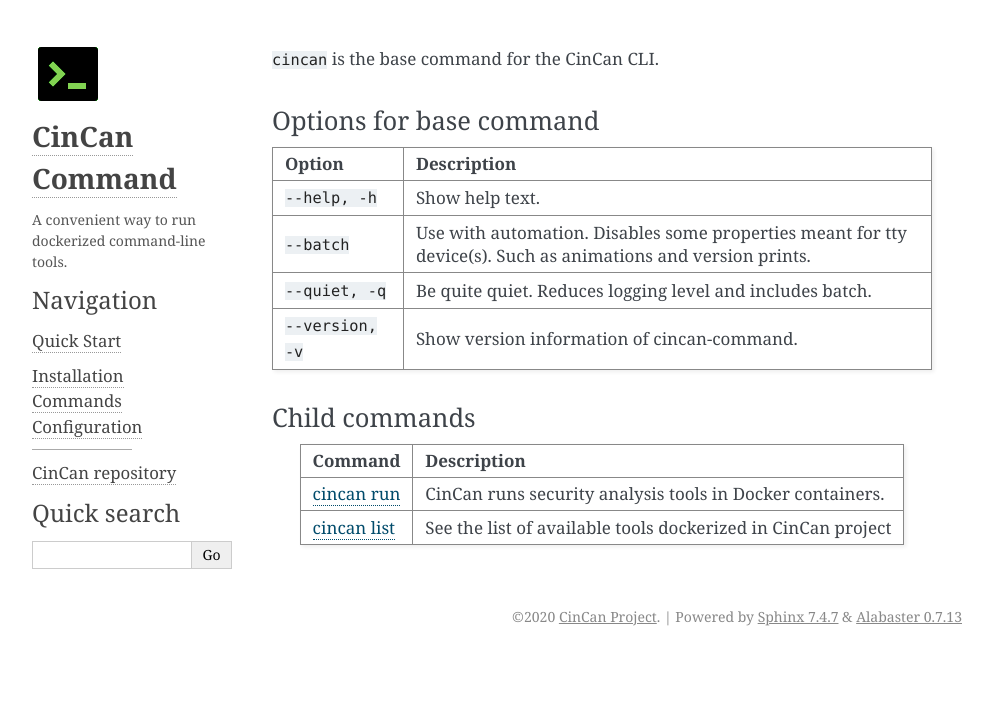
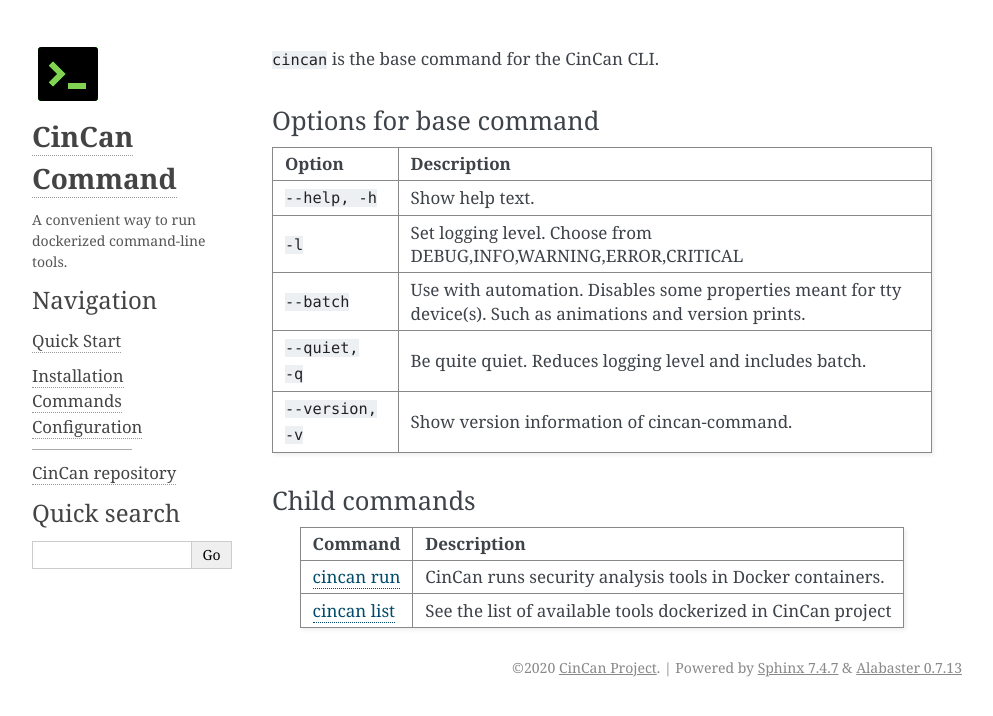
Before and after one commit to cincanproject/cincan-command, a Sphinx documentation site: the page built from docs/commands/cincan_base.rst, in a window 1280 px wide. Shown: the top 716 px of the page, without its empty margins (148-1141 px from the left). Built offline with Sphinx 7.4.7, drawn with Linux system fonts in a browser that asks for light colours.

Commit message:
docs: add also log option for base command option table

```diff
--- a/docs/commands/cincan_base.rst
+++ b/docs/commands/cincan_base.rst
@@ -7,18 +7,20 @@
 
  <h3>Options for base command</h3>
 
-+----------------------------------+--------------------------------------------------------------+
-| Option                           | Description                                                  |
-+==================================+==============================================================+
-| ``--help, -h``                   | Show help text.                                              |
-+----------------------------------+--------------------------------------------------------------+
-| ``--batch``                      | Use with automation. Disables some properties meant for tty  |
-|                                  | device(s). Such as animations and version prints.            |
-+----------------------------------+--------------------------------------------------------------+
-| ``--quiet, -q``                  | Be quite quiet. Reduces logging level and includes batch.    |
-+----------------------------------+--------------------------------------------------------------+
-| ``--version, -v``                | Show  version information of cincan-command.                 |
-+----------------------------------+--------------------------------------------------------------+
++----------------------------------+------------------------------------------------------------------+
+| Option                           | Description                                                      |
++==================================+==================================================================+
+| ``--help, -h``                   | Show help text.                                                  |
++----------------------------------+------------------------------------------------------------------+
+| ``-l``                           | Set logging level. Choose from DEBUG,INFO,WARNING,ERROR,CRITICAL |
++----------------------------------+------------------------------------------------------------------+
+| ``--batch``                      | Use with automation. Disables some properties meant for tty      |
+|                                  | device(s). Such as animations and version prints.                |
++----------------------------------+------------------------------------------------------------------+
+| ``--quiet, -q``                  | Be quite quiet. Reduces logging level and includes batch.        |
++----------------------------------+------------------------------------------------------------------+
+| ``--version, -v``                | Show  version information of cincan-command.                     |
++----------------------------------+------------------------------------------------------------------+
 
 
 .. raw:: html
```
